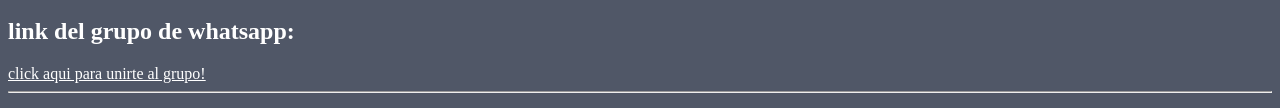
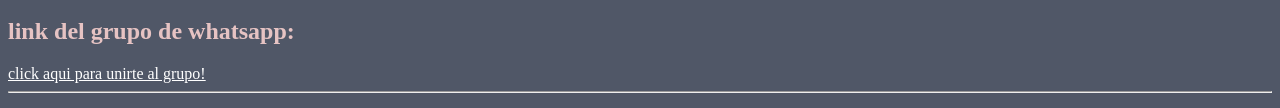
Before and after one commit to esscudo/matecocido, a plain HTML site: page index.html in a window 1280 px wide. Shown: the part 486-594 px from the top of the page. Drawn offline with Linux system fonts and the light colour scheme.

Commit message:
Update matecocicdo.css

```diff
--- a/matecocicdo.css
+++ b/matecocicdo.css
@@ -6,11 +6,12 @@ body{background-color:rgba(23, 32, 54, 0.753)}
 
     h1{color: rgb(255, 255, 255);}
 
-    h2{color:rgb(255, 255, 255);}
+    h2{color:rgb(230, 195, 195);}
 
     h3{color:  rgb(255, 255, 255);}
 
     h6{color:  rgba(167, 167, 167, 0.664);}
+
 
     h1 {text-align:center;}
     h2 {text-align:left;}
```
